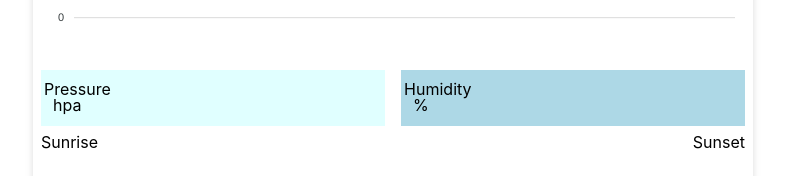
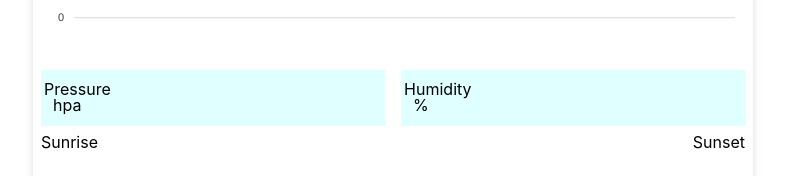
Before and after one commit to pankaj5417/weatherapp, a React (Create React App) app: page / in a window 1280 px wide. Shown: the part 717-893 px from the top of the page, without its empty margins (255-1042 px from the left). Built offline with nearby package versions, Linux system fonts and the light colour scheme; no server answers.

Commit message:
set the default place

```diff
--- a/src/App.js
+++ b/src/App.js
@@ -1,4 +1,3 @@
-import logo from './logo.svg';
 import './App.css';
 import Weather from './components/weather/Weather';
 
--- a/src/components/weather/Weather.jsx
+++ b/src/components/weather/Weather.jsx
@@ -139,6 +139,7 @@ function Weather() {
         <div className="weatherContainer">
           <div className="searchContainer">
             <img
+            onLoad={()=>getWeather(city)}
             onClick={getLocation}
               className="locationIcon"
               src="https://www.freeiconspng.com/thumbs/location-icon-png/location-icon-png-0.png"
--- a/src/components/weather/weather.css
+++ b/src/components/weather/weather.css
@@ -125,7 +125,7 @@ line-height: 0%;
     width: 48%;
     height: 50px;
     padding: 3px;
-    background-color: lightblue;
+    background-color: lightcyan;
     text-align: left;
 }
 .sunrise{
```
Also changed, not shown: src/logo.svg (deleted).
